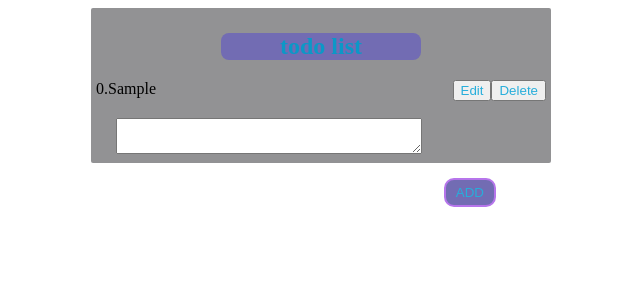
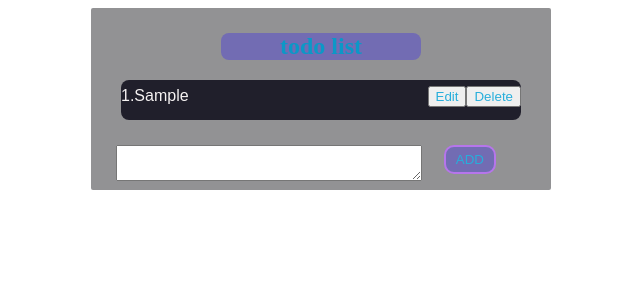
Before and after one commit to sagardubey47/React-Assignment---Todo-List-React, a React app: page / in a window 1280 px wide. Both pictures are taken after typing "Sample" into the empty fields and a click on the button "ADD". Shown: the top 300 px of the page, without its empty margins (319-959 px from the left). Built offline with nearby package versions, Linux system fonts and the light colour scheme.

Commit message:
update edit function

```diff
--- a/src/components/App.js
+++ b/src/components/App.js
@@ -7,14 +7,13 @@ import Task from "./Task"
 function App()
 {
     const [tasks , setTasks] = useState([]);
-	const [edit, setEdit] = useState(false);
 
 	 function handleAdd(newTask, resetState) {
 
 		if(newTask != "") {
         setTasks( prevTasks => {return [...prevTasks, newTask]});
 		resetState();
-	 }
+	  }
 	}
 
 	 function onDelete(id) {
@@ -26,9 +25,17 @@ function App()
 		 });
 	 }
 
-	 function handleEdit() {
-		 setEdit(true);
+	 function updateEdit(id, value) {
+
+		if(value !== "") {
+		 let newtasks = tasks.slice(0, id);
+		 newtasks.push(value);
+		 tasks.slice(id+1).forEach(item => newtasks.push(item));
+
+		 setTasks(newtasks);
+		}
 	 }
+
 
 	return (
 	<div id="main">
@@ -36,7 +43,7 @@ function App()
            <h2 id="heading" > todo list</h2>
 		   {
 			   tasks.map((task, index) => {
-                  return <Task key={index} id={index}  data={task} onDelete={onDelete} handleEdit={handleEdit} />
+                  return <Task key={index} id={index}  data={task} onDelete={onDelete} updateEdit={updateEdit} />
 		       })
 		   }
 
--- a/src/components/Task.js
+++ b/src/components/Task.js
@@ -1,11 +1,28 @@
-import React from 'react'
+import React, {useState} from 'react'
 
-function Task({data, onDelete, id, handleEdit}) {
+function Task({data, onDelete, id, updateEdit}) {
+
+    const [edit, setEdit] = useState(false);
+    const [value, setValue] = useState("");
+
+    function handleEdit() {
+        setEdit(true);
+    }
+
+    function handleChange(event) {
+      setValue(event.target.value);
+      console.log(value);
+    }
+
+    function add(id) {
+        updateEdit(id, value);
+        setEdit(false);
+    }
 
     return (
-
-        <div className="row" className="list">
-           {id }.{data}
+        edit ? <><textarea value={value} onChange={handleChange}></textarea> <button onClick={()=> {add(id)}}> add</button></>:
+        <div className="row list" >
+           {id +1}.{data}
            <div style={{float:"right"}}>
            <button onClick={handleEdit} className="edit">Edit</button>
            <button onClick={()=> {onDelete(id)}} className="delete">Delete</button>
```
